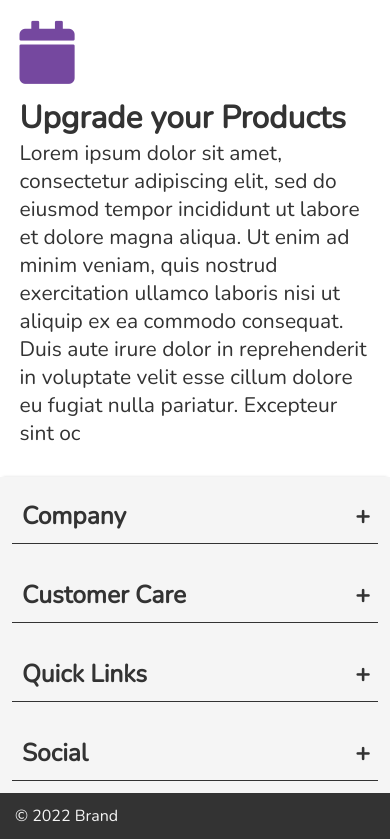
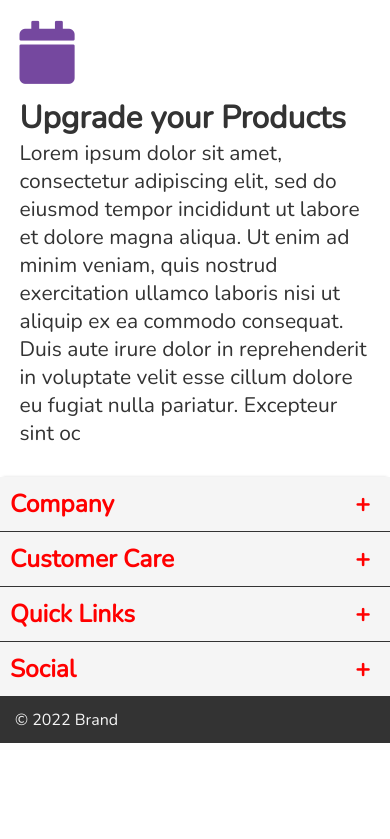
Before and after one commit to Jason31/websamp-three, a plain HTML site: page index.html in a window 390 px wide. Shown: the part 2138-2977 px from the top of the page. After the commit the page ends 2881 px from the top, so only its background shows below. Drawn offline with nearby package versions, Linux system fonts and the light colour scheme.

Commit message:
Update wave.css

```diff
--- a/css/wave.css
+++ b/css/wave.css
@@ -321,7 +321,6 @@ transition: max-height 0.3s ease-in !important;
 .ftr__list{
 	display: flex;
 	flex-direction: column;
-        padding: 12px;
 }
 .footer-section{
 	flex-direction: column;
@@ -335,6 +334,7 @@ transition: max-height 0.3s ease-in !important;
        padding: 6px;
   }
  h3{
+     color: red;
      padding: 10px;
      display: inline-block;
 
```
